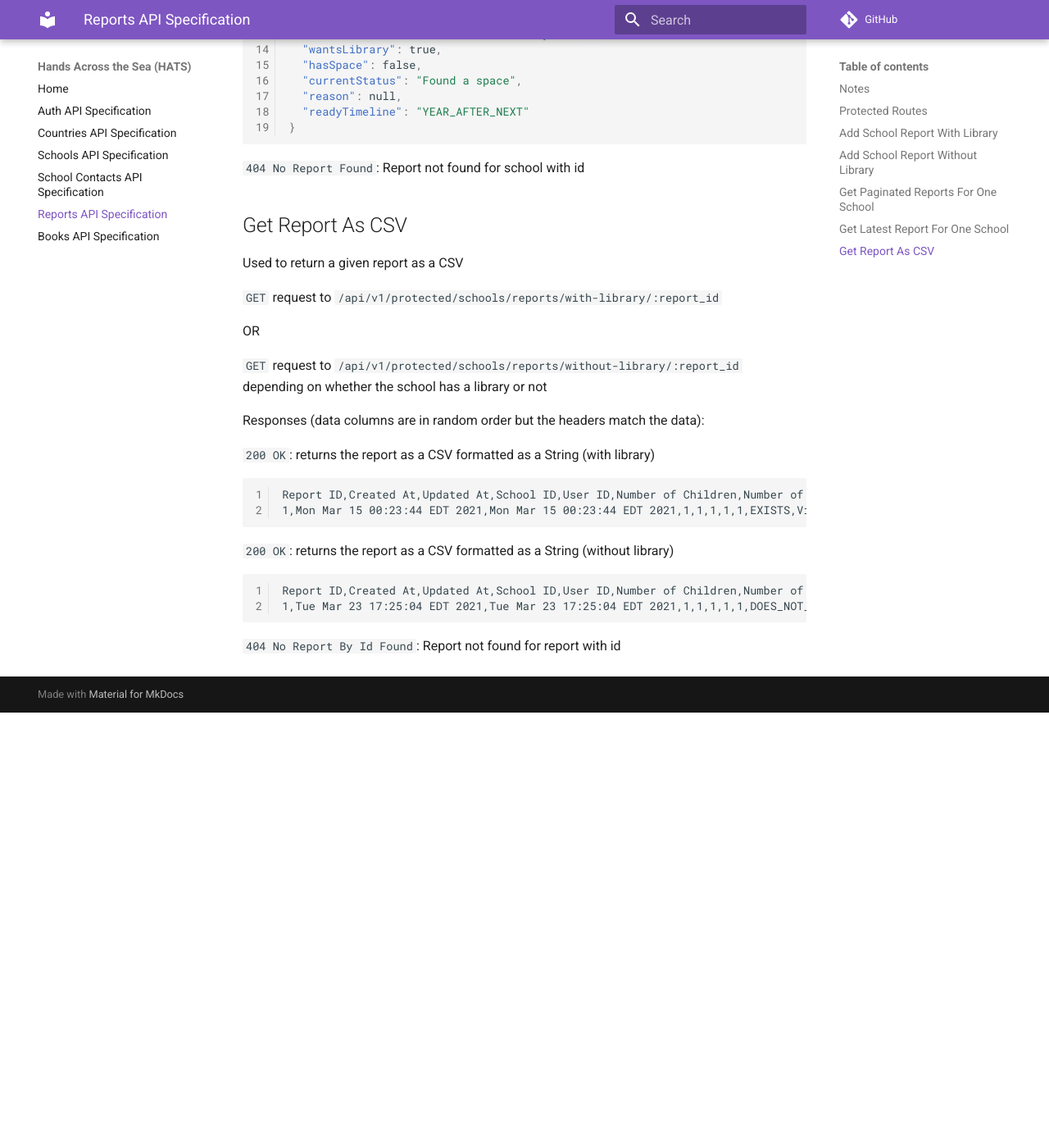
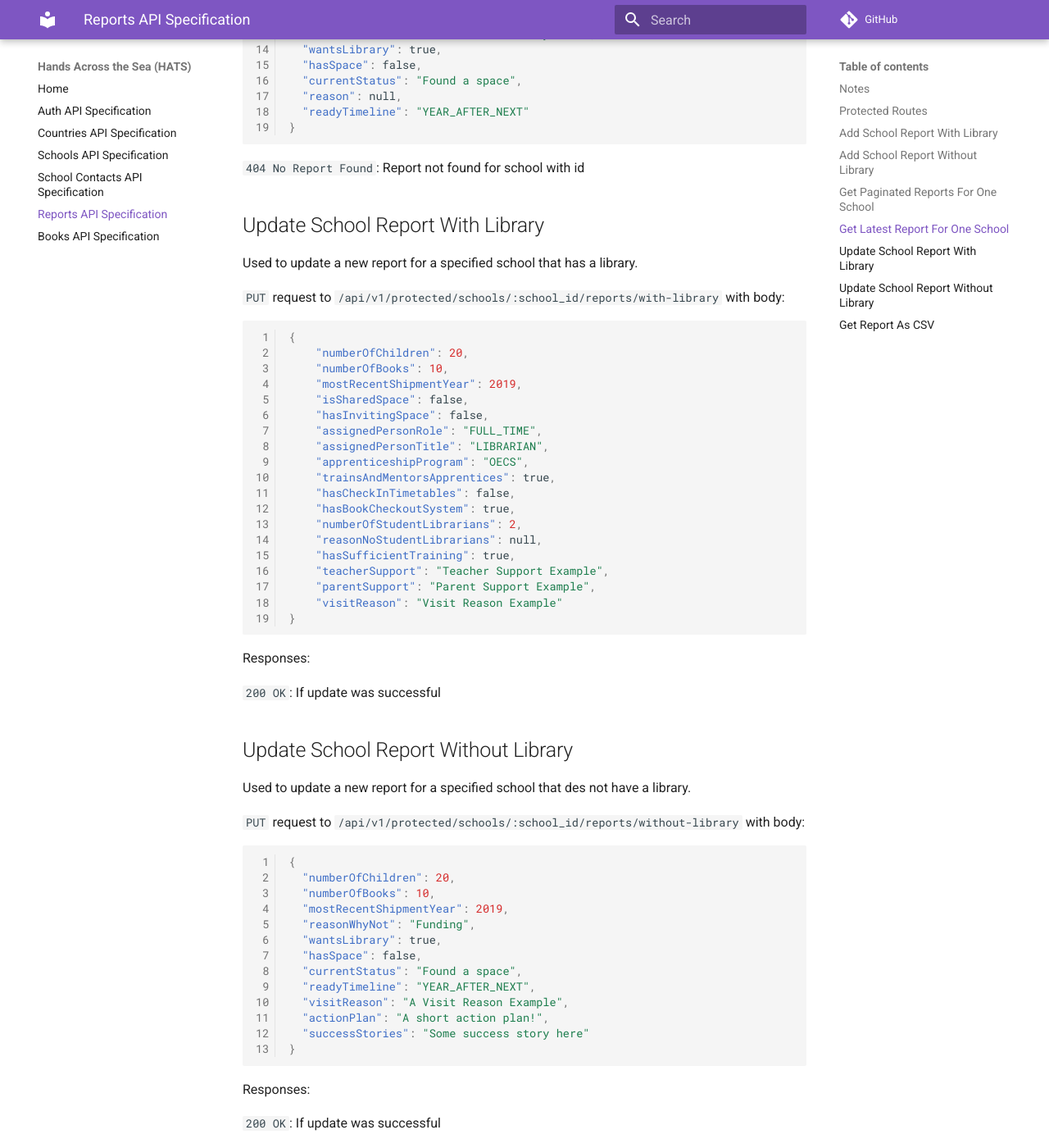
Before and after one commit to Code-4-Community/c4c-dev-docs, an MkDocs documentation site: the page built from docs/hats/api-spec-school-report.md, in a window 1280 px wide and 1400 px high, scrolled down 6651 px. Shown: the whole window at 82% size. Built offline with MkDocs 1.6.1 and Material for MkDocs 9.7.7, drawn with Linux system fonts in a browser that asks for light colours; comment, search, counter and statistics services are not loaded; before the commit the page ends 7520 px from its top, so only the background shows below that.

Commit message:
Added update reports with/without library

````diff
--- a/docs/hats/api-spec-school-report.md
+++ b/docs/hats/api-spec-school-report.md
@@ -332,6 +332,65 @@ Responses:
 
 `404 No Report Found`: Report not found for school with id
 
+## Update School Report With Library
+Used to update a new report for a specified school that has a library.
+
+`PUT` request to `/api/v1/protected/schools/:school_id/reports/with-library` with body:
+```json
+{
+    "numberOfChildren": 20,
+    "numberOfBooks": 10,
+    "mostRecentShipmentYear": 2019,
+    "isSharedSpace": false,
+    "hasInvitingSpace": false,
+    "assignedPersonRole": "FULL_TIME",
+    "assignedPersonTitle": "LIBRARIAN",
+    "apprenticeshipProgram": "OECS",
+    "trainsAndMentorsApprentices": true,
+    "hasCheckInTimetables": false,
+    "hasBookCheckoutSystem": true,
+    "numberOfStudentLibrarians": 2,
+    "reasonNoStudentLibrarians": null,
+    "hasSufficientTraining": true,
+    "teacherSupport": "Teacher Support Example",
+    "parentSupport": "Parent Support Example",
+    "visitReason": "Visit Reason Example"
+}
+```
+
+Responses:
+
+`200 OK`: If update was successful
+
+
+## Update School Report Without Library
+
+Used to update a new report for a specified school that des not have a library.
+
+`PUT` request to `/api/v1/protected/schools/:school_id/reports/without-library` with body:
+
+```json
+{
+  "numberOfChildren": 20,
+  "numberOfBooks": 10,
+  "mostRecentShipmentYear": 2019,
+  "reasonWhyNot": "Funding",
+  "wantsLibrary": true,
+  "hasSpace": false,
+  "currentStatus": "Found a space",
+  "readyTimeline": "YEAR_AFTER_NEXT",
+  "visitReason": "A Visit Reason Example",
+  "actionPlan": "A short action plan!",
+  "successStories": "Some success story here"
+}
+```
+
+Responses:
+
+`200 OK`: If update was successful
+
+
+
 ## Get Report As CSV
 Used to return a given report as a CSV
 
````
